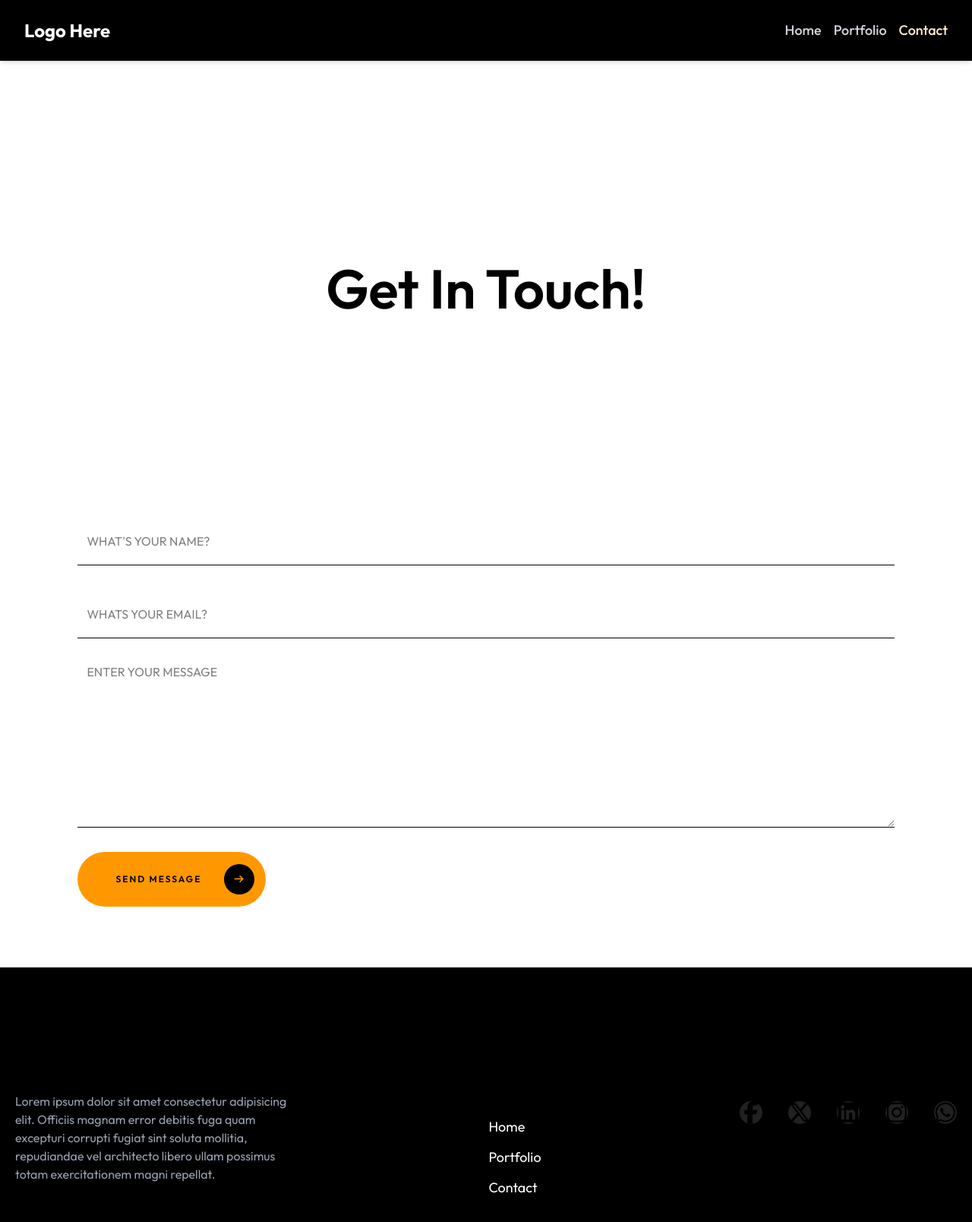
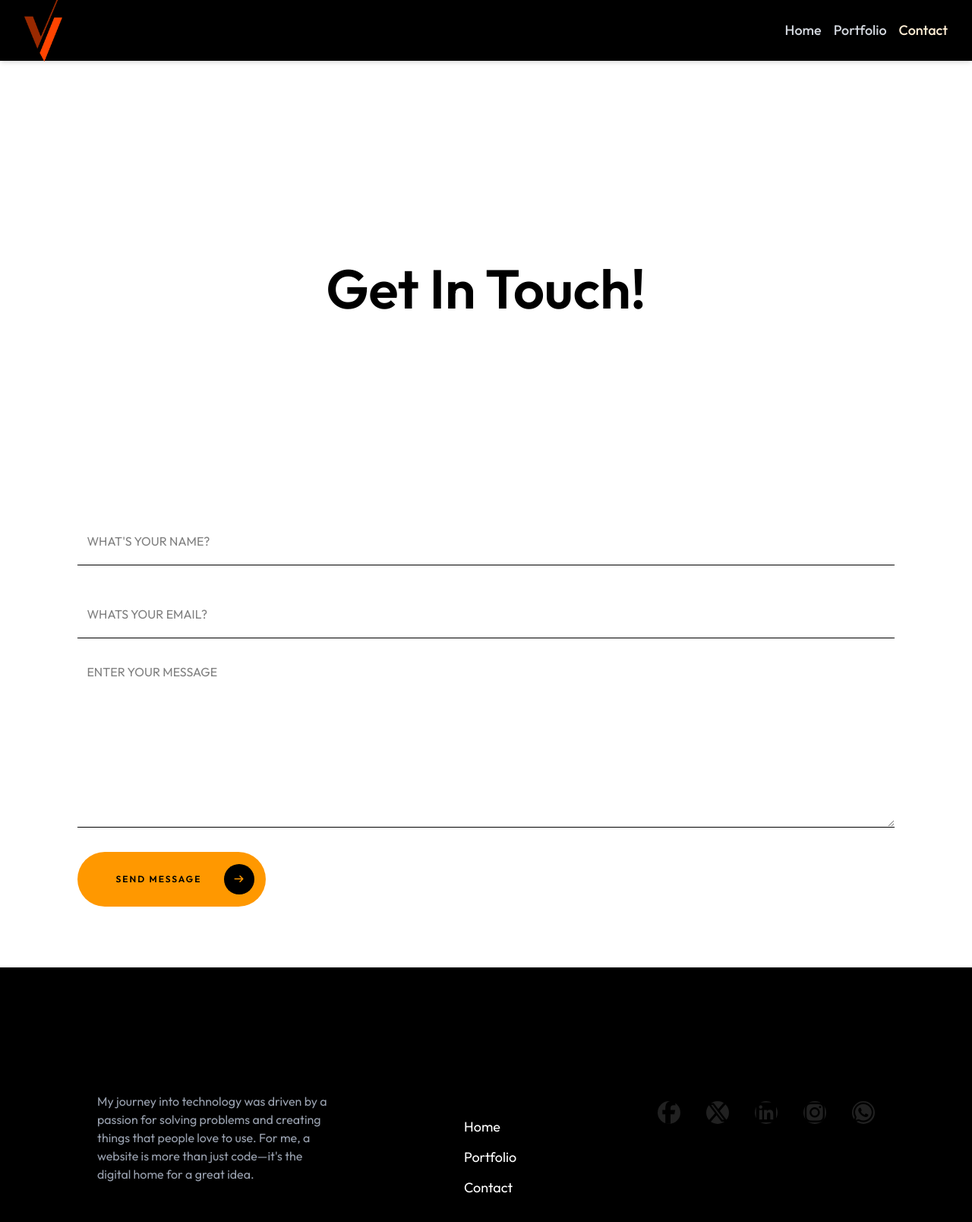
Before and after one commit to Agbakay/My-Portfolio, a React (Vite) app: page /contact in a window 1280 px wide. Shown: the top 1608 px of the page at 76% size. Built offline with nearby package versions, Linux system fonts and the light colour scheme.

Commit message:
Logo updated

```diff
--- a/src/components/Footer.jsx
+++ b/src/components/Footer.jsx
@@ -3,17 +3,17 @@ import { NavLink } from "react-router-dom";
 
 const Footer = () => {
   return (
-    <div className=" bg-black pt-20 px-5">
+    <div className=" bg-black pt-20 px-5 lg:px-[10%]">
       <div>
         <div className="lg:flex justify-between py-10">
           <div className="basis-[30%]">
             <img src="" alt="" />
             <h3 className="mb-5">Tagline</h3>
             <p className="text-gray-400">
-              Lorem ipsum dolor sit amet consectetur adipisicing elit. Officiis
-              magnam error debitis fuga quam excepturi corrupti fugiat sint
-              soluta mollitia, repudiandae vel architecto libero ullam possimus
-              totam exercitationem magni repellat.
+              My journey into technology was driven by a passion for solving
+              problems and creating things that people love to use. For me, a
+              website is more than just code—it's the digital home for a great
+              idea.
             </p>
           </div>
           <div className="lg:my-0 my-10">
--- a/src/components/Navbar.jsx
+++ b/src/components/Navbar.jsx
@@ -6,6 +6,8 @@ import {
   Route,
   NavLink,
 } from "react-router-dom";
+
+import logo from "../assets/logo.png";
 
 // --- Placeholder Page Components ---
 // These are simple components to show that routing is working.
@@ -43,7 +45,7 @@ const Navbar = () => {
           {/* Logo */}
           <div className="flex-shrink-0">
             <NavLink to="/" className="text-2xl font-bold text-white">
-              Logo Here
+              <img src={logo} alt="" width={50} />
             </NavLink>
           </div>
 
```
Also changed, not shown: src/assets/logo-black.png (added), src/assets/logo.png (added).
